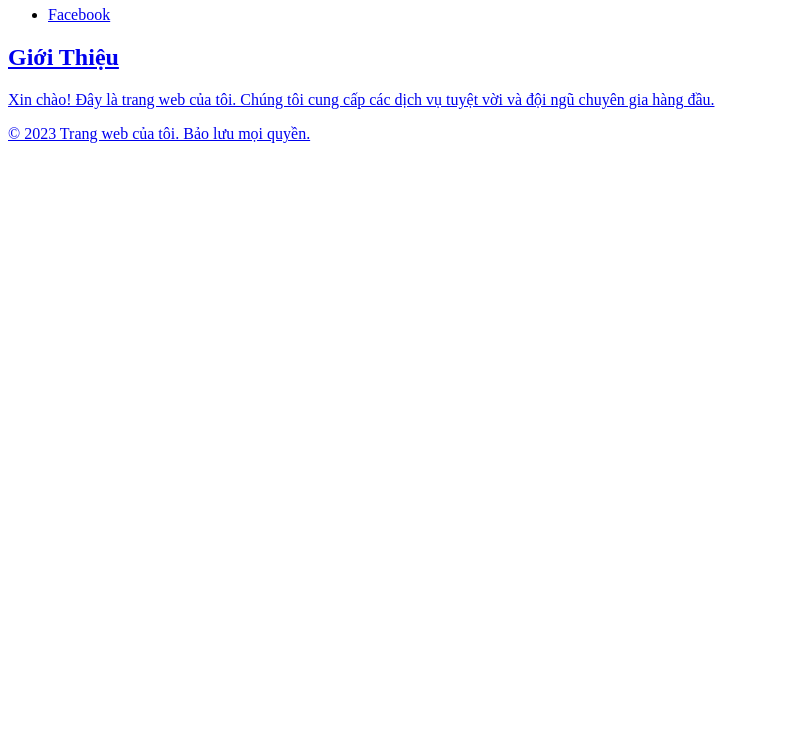
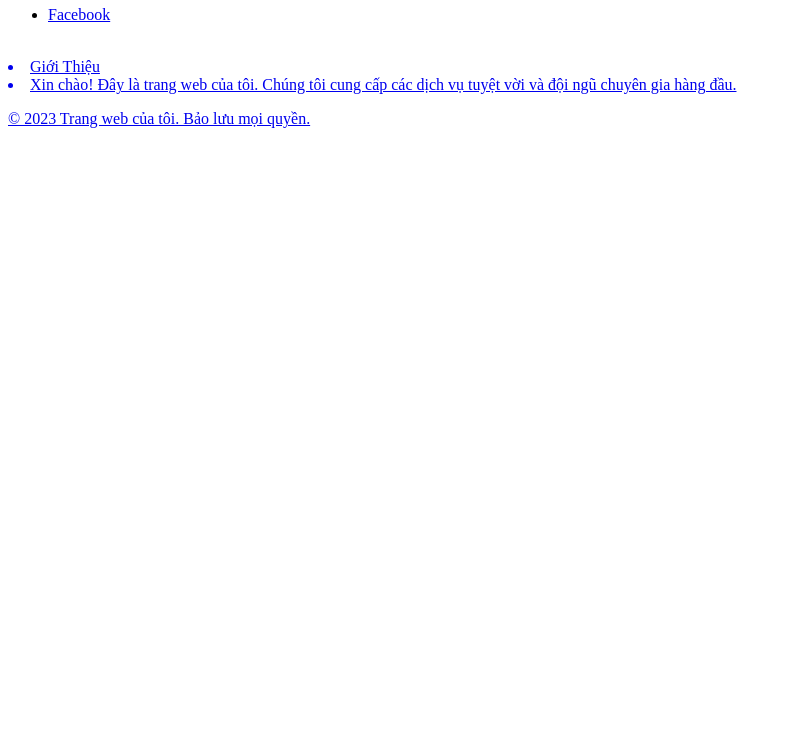
Before and after one commit to chuminhhieu1301/CMH-Website, a plain HTML site: page index.html in a window 1280 px wide. Shown: the part 60-800 px from the top of the page, without its empty margins (0-787 px from the left). Drawn offline with Linux system fonts and the light colour scheme.

Commit message:
Update index.html

```diff
--- a/index.html
+++ b/index.html
@@ -13,13 +13,14 @@
 
         <ul>
             <li><a href="https://www.facebook.com/minhhieu.chu.127/">Facebook</li>
+            <br/>
         </ul>
 
 </body>
 
 <body>
-    <h2>Giới Thiệu</h2>
-    <p>Xin chào! Đây là trang web của tôi. Chúng tôi cung cấp các dịch vụ tuyệt vời và đội ngũ chuyên gia hàng đầu.</p>
+    <li>Giới Thiệu</li>
+    <li>Xin chào! Đây là trang web của tôi. Chúng tôi cung cấp các dịch vụ tuyệt vời và đội ngũ chuyên gia hàng đầu.</li>
 
 <footer>
     <p>&copy; 2023 Trang web của tôi. Bảo lưu mọi quyền.</p>
```
